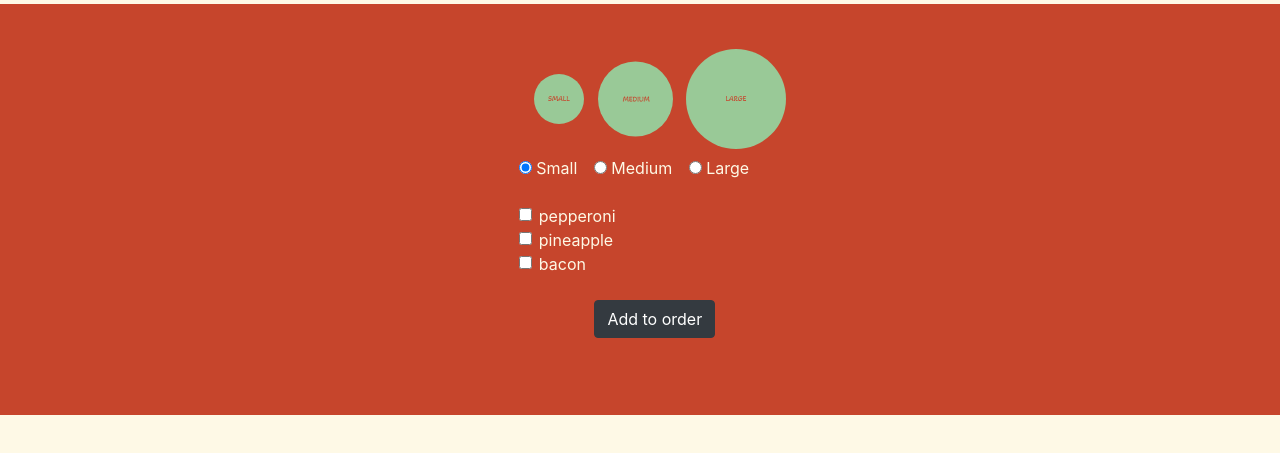
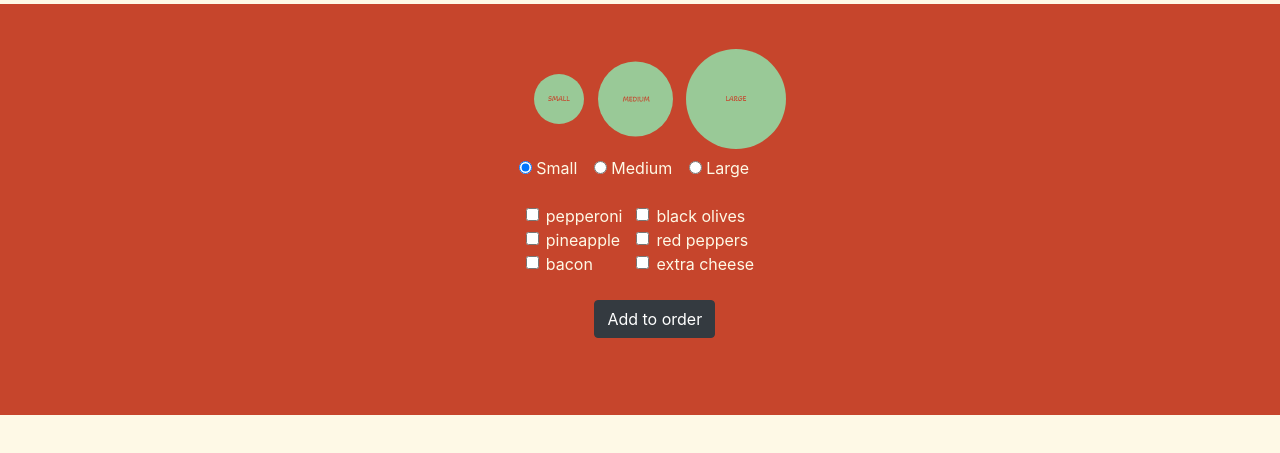
Before and after one commit to meganmckissack/pizza-parlor-site, a plain HTML site: page index.html in a window 1280 px wide. Shown: the part 207-660 px from the top of the page. Drawn offline with Linux system fonts and the light colour scheme.

Commit message:
add toppings and style checkboxes

```diff
--- a/css/styles.css
+++ b/css/styles.css
@@ -32,6 +32,12 @@ header img {
   padding-bottom: 10%;
 }
 
+.radio-wrapper {
+  display: flex;
+  justify-content: space-around;
+
+}
+
 .detail-wrapper {
   background-color: #99C997;
   margin-top: 3%;
--- a/index.html
+++ b/index.html
@@ -42,7 +42,7 @@
         </label>
       </div>
     </div>
-
+    <div class="radio-wrapper">
       <div class="form-check radio-btn">
         <input class="form-check-input" type="checkbox" name="pizza-toppings-input" value="pepperoni">
         pepperoni<br>
@@ -51,6 +51,16 @@
         <input class="form-check-input" type="checkbox" name="pizza-toppings-input" value="bacon">
         bacon<br>
       </div>
+      <div class="form-check radio-btn">
+        <input class="form-check-input" type="checkbox" name="pizza-toppings-input" value="black-olives">
+        black olives<br>
+        <input class="form-check-input" type="checkbox" name="pizza-toppings-input" value="red-peppers">
+        red peppers<br>
+        <input class="form-check-input" type="checkbox" name="pizza-toppings-input" value="extra-cheese">
+        extra cheese<br>
+      </div>
+    </div>
+
     <div class="d-grid gap-2 col-6 mx-auto">
       <button class="btn btn-dark" type="submit">Add to order</button>
     </div>
```
Lines whose indentation alone changed are shown as unchanged.
